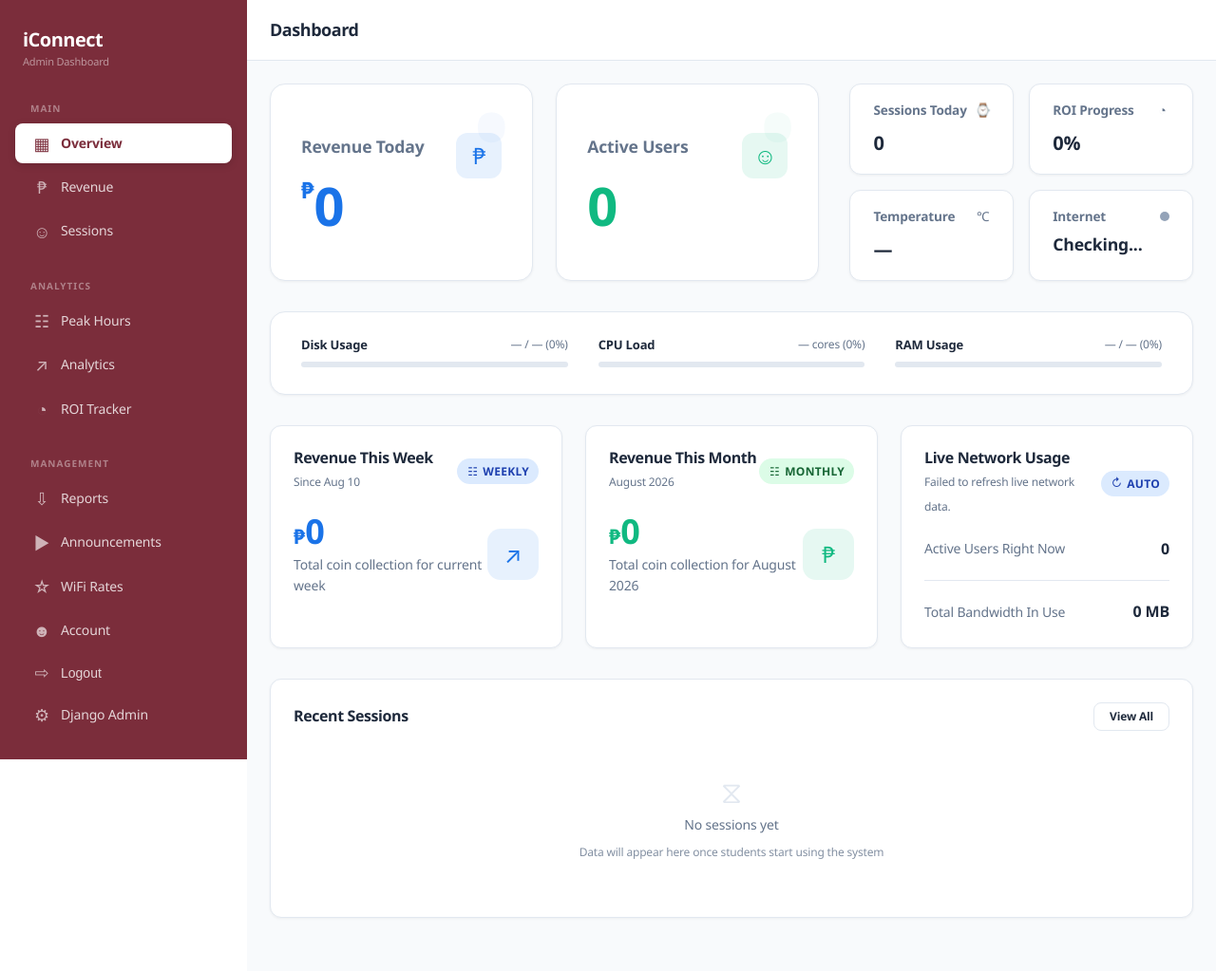
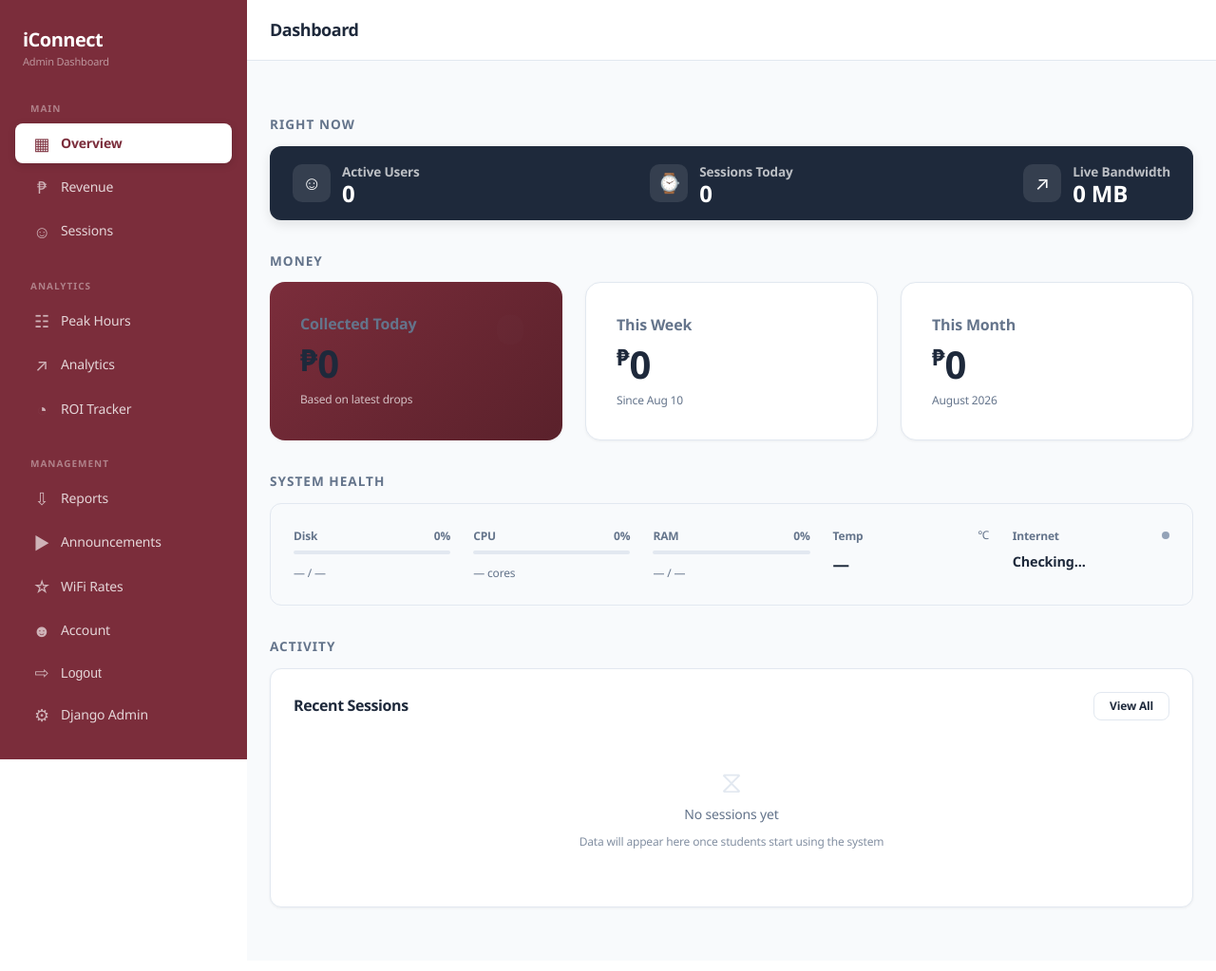
Before and after one commit to loricohenrian/iConnect, a Django app: page /dashboard/ in a window 1280 px wide. Shown: the whole page at 95% size. After the commit the page ends 957 px from the top, so only its background shows below. Run offline with Django 4.2, Linux system fonts and the light colour scheme; the visitor is signed in with stand-in values (Sample User, id 1); data that the repository does not hold is empty; parts of the project's set-up code (start-up, migrations or seed data) failed here and were passed over.

Commit message:
Redesign: Switch to narrative layout with Right Now, Money, and System Health sections

```diff
--- a/dashboard/templates/dashboard/overview.html
+++ b/dashboard/templates/dashboard/overview.html
@@ -4,296 +4,252 @@
 {% block topbar_title %}Dashboard{% endblock %}
 
 {% block dashboard_content %}
+<style>
+/* Dashboard Narrative Layout */
+.section-title {
+    font-size: 0.85rem;
+    text-transform: uppercase;
+    letter-spacing: 1px;
+    font-weight: 700;
+    color: var(--color-gray);
+    margin-bottom: 0.75rem;
+    margin-top: 2rem;
+}
+.section-title:first-child {
+    margin-top: 0;
+}
 
-<style>
-/* Modern Layout Overrides */
-.dashboard-hero-layout {
-    display: grid;
-    grid-template-columns: 1.6fr 1fr;
-    gap: var(--space-xl);
+/* 1. Right Now - Compact Strip */
+.right-now-strip {
+    display: flex;
+    justify-content: space-between;
+    align-items: center;
+    background: var(--color-dark);
+    color: white;
+    border-radius: 12px;
+    padding: var(--space-md) var(--space-lg);
+    box-shadow: 0 4px 12px rgba(0,0,0,0.1);
     margin-bottom: var(--space-xl);
 }
-@media (max-width: 1024px) {
-    .dashboard-hero-layout {
-        grid-template-columns: 1fr;
+@media (max-width: 768px) {
+    .right-now-strip {
+        flex-direction: column;
+        align-items: flex-start;
+        gap: var(--space-md);
     }
 }
-.hero-main-group {
+.right-now-item {
+    display: flex;
+    align-items: center;
+    gap: 12px;
+}
+.right-now-label {
+    font-size: 0.85rem;
+    color: rgba(255,255,255,0.7);
+    font-weight: 600;
+}
+.right-now-value {
+    font-size: 1.5rem;
+    font-weight: 700;
+    line-height: 1;
+}
+
+/* 2. Money - Large Modular Group */
+.money-grid {
     display: grid;
-    grid-template-columns: 1fr 1fr;
+    grid-template-columns: repeat(3, 1fr);
     gap: var(--space-lg);
 }
-.hero-card-xl {
-    background: #ffffff;
+.money-card {
+    background: white;
     border-radius: 16px;
-    padding: 2rem;
+    padding: var(--space-xl);
     box-shadow: var(--shadow-sm);
     border: 1px solid var(--color-border);
-    display: flex;
-    flex-direction: column;
-    justify-content: center;
     position: relative;
     overflow: hidden;
 }
-.hero-card-xl .stat-label {
-    font-size: 1.1rem;
+.money-card-today {
+    grid-column: span 3;
+    background: linear-gradient(135deg, #7b2d3b 0%, #5a212b 100%);
+    color: white;
+    border: none;
+}
+.money-card-today .stat-label { color: rgba(255,255,255,0.8); }
+.money-card-today .stat-value { color: white; font-size: 4rem; }
+.money-card-today .hero-icon-bg { color: rgba(255,255,255,0.1); }
+@media (min-width: 1024px) {
+    .money-card-today {
+        grid-column: span 1;
+    }
+}
+.money-card .stat-label {
+    font-size: 1rem;
     font-weight: 600;
     color: var(--color-gray);
     margin-bottom: 0.5rem;
 }
-.hero-card-xl .stat-value {
-    font-size: 3.5rem;
+.money-card .stat-value {
+    font-size: 2.5rem;
     font-weight: 800;
     line-height: 1;
-    font-variant-numeric: tabular-nums;
+    color: var(--color-dark);
 }
-.hero-icon-bg {
-    position: absolute;
-    top: -10%;
-    right: -10%;
-    font-size: 8rem;
-    opacity: 0.04;
-    pointer-events: none;
+.money-card .text-xs { font-size: 0.75rem; margin-top: 0.5rem; color: var(--color-gray); }
+.money-card-today .text-xs { color: rgba(255,255,255,0.7); }
+
+/* 3. System Health - Compact Panel */
+.system-health-panel {
+    background: #f8fafc;
+    border-radius: 12px;
+    padding: var(--space-lg);
+    border: 1px solid var(--color-border);
+    display: grid;
+    grid-template-columns: repeat(5, 1fr);
+    gap: var(--space-lg);
 }
-.hero-side-group {
-    display: grid;
-    grid-template-columns: 1fr 1fr;
-    gap: var(--space-md);
-    align-content: start;
+@media (max-width: 1024px) {
+    .system-health-panel { grid-template-columns: repeat(3, 1fr); }
 }
-.stat-card-compact {
-    background: #ffffff;
-    border-radius: 12px;
-    padding: var(--space-md) var(--space-lg);
-    box-shadow: var(--shadow-sm);
-    border: 1px solid var(--color-border);
+@media (max-width: 768px) {
+    .system-health-panel { grid-template-columns: repeat(2, 1fr); }
+}
+.health-item {
     display: flex;
     flex-direction: column;
-    gap: 8px;
+    gap: 6px;
 }
-.stat-card-compact-header {
+.health-header {
     display: flex;
     justify-content: space-between;
     align-items: center;
-    font-size: 0.85rem;
+    font-size: 0.75rem;
+    font-weight: 600;
     color: var(--color-gray);
-    font-weight: 600;
 }
-.stat-card-compact-value {
-    font-size: 1.25rem;
+.health-value {
+    font-size: 1.1rem;
     font-weight: 700;
     color: var(--color-dark);
 }
-.sys-strip-container {
-    background: #ffffff;
-    border-radius: 16px;
-    padding: var(--space-lg) var(--space-xl);
-    box-shadow: var(--shadow-sm);
-    border: 1px solid var(--color-border);
-    margin-bottom: var(--space-xl);
-}
-.sys-strip-grid {
-    display: grid;
-    grid-template-columns: repeat(3, 1fr);
-    gap: var(--space-xl);
-}
-@media (max-width: 768px) {
-    .sys-strip-grid {
-        grid-template-columns: 1fr;
-        gap: var(--space-lg);
-    }
-}
 </style>
 
-<!-- Hero Section (60/40 Split) -->
-<div class="dashboard-hero-layout">
-
-    <!-- Left: 60% Hero Metrics -->
-    <div class="hero-main-group">
-        <!-- Revenue Today (Huge) -->
-        <div class="hero-card-xl animate-fadeIn">
-            <i class="bi bi-cash-stack hero-icon-bg" style="color: #1A73E8;"></i>
-            <div style="display: flex; justify-content: space-between; align-items: flex-start; position: relative;">
-                <div class="stat-label">Revenue Today</div>
-                <div style="width: 48px; height: 48px; border-radius: 12px; background: rgba(26, 115, 232, 0.1); color: #1A73E8; display: flex; align-items: center; justify-content: center; font-size: 24px;">
-                    <i class="bi bi-cash-coin"></i>
-                </div>
-            </div>
-            <div class="stat-value" id="revenue-today" style="color: #1A73E8;">
-                <span style="font-size: 1.5rem; vertical-align: top;">₱</span>{{ revenue_today|default:"0" }}
-            </div>
+<!-- 1. RIGHT NOW -->
+<div class="section-title">Right Now</div>
+<div class="right-now-strip animate-fadeIn">
+    <div class="right-now-item">
+        <div style="width: 40px; height: 40px; border-radius: 10px; background: rgba(255,255,255,0.1); display: flex; align-items: center; justify-content: center; font-size: 20px;">
+            <i class="bi bi-people"></i>
         </div>
-
-        <!-- Connected Users (Huge) -->
-        <div class="hero-card-xl animate-fadeIn" style="animation-delay: 100ms">
-            <i class="bi bi-people-fill hero-icon-bg" style="color: #10B981;"></i>
-            <div style="display: flex; justify-content: space-between; align-items: flex-start; position: relative;">
-                <div class="stat-label">Active Users</div>
-                <div style="width: 48px; height: 48px; border-radius: 12px; background: rgba(16, 185, 129, 0.1); color: #10B981; display: flex; align-items: center; justify-content: center; font-size: 24px;">
-                    <i class="bi bi-people"></i>
-                </div>
-            </div>
-            <div class="stat-value" id="connected-users" style="color: #10B981;">
-                {{ total_connected|default:"0" }}
-            </div>
+        <div>
+            <div class="right-now-label">Active Users</div>
+            <div class="right-now-value" id="live-active-users">{{ total_connected|default:"0" }}</div>
         </div>
     </div>
-
-    <!-- Right: 40% Secondary Metrics Grid (2x2) -->
-    <div class="hero-side-group">
-        <!-- Sessions Today -->
-        <div class="stat-card-compact animate-fadeIn" style="animation-delay: 200ms">
-            <div class="stat-card-compact-header">
-                <span>Sessions Today</span>
-                <i class="bi bi-clock text-muted"></i>
-            </div>
-            <div class="stat-card-compact-value" id="sessions-today">{{ sessions_today|default:"0" }}</div>
+    <div class="right-now-item">
+        <div style="width: 40px; height: 40px; border-radius: 10px; background: rgba(255,255,255,0.1); display: flex; align-items: center; justify-content: center; font-size: 20px;">
+            <i class="bi bi-clock"></i>
         </div>
-
-        <!-- ROI Progress -->
-        <div class="stat-card-compact animate-fadeIn" style="animation-delay: 250ms">
-            <div class="stat-card-compact-header">
-                <span>ROI Progress</span>
-                <i class="bi bi-pie-chart text-muted"></i>
-            </div>
-            <div class="stat-card-compact-value" id="roi-progress">{{ roi_percentage|default:"0" }}%</div>
-        </div>
-
-        <!-- Temperature -->
-        <div class="stat-card-compact animate-fadeIn" style="animation-delay: 300ms">
-            <div class="stat-card-compact-header">
-                <span>Temperature</span>
-                <i class="bi bi-thermometer-half text-muted"></i>
-            </div>
-            <div class="stat-card-compact-value" id="sys-cpu-temp">—</div>
-        </div>
-
-        <!-- Internet Status -->
-        <div class="stat-card-compact animate-fadeIn" style="animation-delay: 350ms">
-            <div class="stat-card-compact-header">
-                <span>Internet</span>
-                <div id="sys-internet-dot" style="width: 10px; height: 10px; border-radius: 50%; background: #94A3B8;"></div>
-            </div>
-            <div class="stat-card-compact-value" id="sys-internet-text" style="font-size: 1.1rem; line-height: 1.25rem;">Checking...</div>
+        <div>
+            <div class="right-now-label">Sessions Today</div>
+            <div class="right-now-value" id="sessions-today">{{ sessions_today|default:"0" }}</div>
         </div>
     </div>
-
-</div>
-
-<!-- System Resources Strip -->
-<div class="sys-strip-container animate-fadeIn" style="animation-delay: 400ms;">
-    <div class="sys-strip-grid">
-        <!-- Disk Card -->
+    <div class="right-now-item">
+        <div style="width: 40px; height: 40px; border-radius: 10px; background: rgba(255,255,255,0.1); display: flex; align-items: center; justify-content: center; font-size: 20px;">
+            <i class="bi bi-activity"></i>
+        </div>
         <div>
-            <div style="display: flex; justify-content: space-between; align-items: center; margin-bottom: 8px;">
-                <div style="font-weight: 600; font-size: 13px; color: var(--color-dark);">Disk Usage</div>
-                <div style="font-size: 12px; color: var(--color-gray);"><span id="sys-disk-used">—</span> / <span id="sys-disk-total">—</span> (<span id="sys-disk-pct">0%</span>)</div>
-            </div>
-            <div class="progress-bar-bg" style="height: 6px;">
-                <div id="sys-disk-bar" class="progress-bar-fill progress-success"></div>
-            </div>
-        </div>
-
-        <!-- CPU Card -->
-        <div>
-            <div style="display: flex; justify-content: space-between; align-items: center; margin-bottom: 8px;">
-                <div style="font-weight: 600; font-size: 13px; color: var(--color-dark);">CPU Load</div>
-                <div style="font-size: 12px; color: var(--color-gray);"><span id="sys-cpu-count">—</span> cores (<span id="sys-cpu-pct">0%</span>)</div>
-            </div>
-            <div class="progress-bar-bg" style="height: 6px;">
-                <div id="sys-cpu-bar" class="progress-bar-fill progress-success"></div>
-            </div>
-        </div>
-
-        <!-- RAM Card -->
-        <div>
-            <div style="display: flex; justify-content: space-between; align-items: center; margin-bottom: 8px;">
-                <div style="font-weight: 600; font-size: 13px; color: var(--color-dark);">RAM Usage</div>
-                <div style="font-size: 12px; color: var(--color-gray);"><span id="sys-ram-used">—</span> / <span id="sys-ram-total">—</span> (<span id="sys-ram-pct">0%</span>)</div>
-            </div>
-            <div class="progress-bar-bg" style="height: 6px;">
-                <div id="sys-ram-bar" class="progress-bar-fill progress-success"></div>
-            </div>
+            <div class="right-now-label">Live Bandwidth</div>
+            <div class="right-now-value" id="live-total-bandwidth">0 MB</div>
+            <div id="live-network-meta" style="display:none;"></div>
         </div>
     </div>
 </div>
 
-<div class="stats-grid" style="grid-template-columns: repeat(3, 1fr);">
-    <!-- Revenue This Week Card -->
-    <div class="chart-card animate-fadeIn" style="animation-delay: 400ms; margin-bottom: 0;">
-        <div class="chart-header" style="margin-bottom: 1.25rem;">
-            <div>
-                <h3 class="chart-title" style="margin-bottom: 2px;">Revenue This Week</h3>
-                <span class="text-xs text-muted">Since {{ start_of_week_date }}</span>
-            </div>
-            <span class="badge badge-info" style="font-size: 0.75rem; padding: 4px 10px;">
-                <i class="bi bi-calendar-week" style="margin-right: 4px;"></i>Weekly
-            </span>
-        </div>
-        <div class="d-flex align-items-center justify-content-between">
-            <div>
-                <div style="font-size: 2.25rem; font-weight: 800; color: #1A73E8; line-height: 1.1; font-variant-numeric: tabular-nums;">
-                    <span style="font-size: 0.6em; vertical-align: baseline;">₱</span>{{ revenue_this_week|default:"0" }}
-                </div>
-                <div class="text-small text-muted mt-xs">Total coin collection for current week</div>
-            </div>
-            <div style="width: 54px; height: 54px; border-radius: 14px; background: rgba(26, 115, 232, 0.1); color: #1A73E8; display: flex; align-items: center; justify-content: center; font-size: 24px; flex-shrink: 0;">
-                <i class="bi bi-graph-up-arrow"></i>
-            </div>
-        </div>
+<!-- 2. MONEY -->
+<div class="section-title">Money</div>
+<div class="money-grid mb-xl">
+    <!-- Today -->
+    <div class="money-card money-card-today animate-fadeIn" style="animation-delay: 100ms">
+        <i class="bi bi-cash-stack hero-icon-bg" style="position:absolute; top:-10%; right:-5%; font-size: 8rem; opacity: 0.15; pointer-events:none;"></i>
+        <div class="stat-label">Collected Today</div>
+        <div class="stat-value" id="revenue-today"><span style="font-size: 2rem; vertical-align: top;">₱</span>{{ revenue_today|default:"0" }}</div>
+        <div class="text-xs">Based on latest drops</div>
     </div>
 
-    <!-- Revenue This Month Card -->
-    <div class="chart-card animate-fadeIn" style="animation-delay: 500ms; margin-bottom: 0;">
-        <div class="chart-header" style="margin-bottom: 1.25rem;">
-            <div>
-                <h3 class="chart-title" style="margin-bottom: 2px;">Revenue This Month</h3>
-                <span class="text-xs text-muted">{{ current_month_name }}</span>
-            </div>
-            <span class="badge badge-success" style="font-size: 0.75rem; padding: 4px 10px;">
-                <i class="bi bi-calendar-month" style="margin-right: 4px;"></i>Monthly
-            </span>
-        </div>
-        <div class="d-flex align-items-center justify-content-between">
-            <div>
-                <div style="font-size: 2.25rem; font-weight: 800; color: #10B981; line-height: 1.1; font-variant-numeric: tabular-nums;">
-                    <span style="font-size: 0.6em; vertical-align: baseline;">₱</span>{{ revenue_this_month|default:"0" }}
-                </div>
-                <div class="text-small text-muted mt-xs">Total coin collection for {{ current_month_name }}</div>
-            </div>
-            <div style="width: 54px; height: 54px; border-radius: 14px; background: rgba(16, 185, 129, 0.1); color: #10B981; display: flex; align-items: center; justify-content: center; font-size: 24px; flex-shrink: 0;">
-                <i class="bi bi-wallet2"></i>
-            </div>
-        </div>
+    <!-- Week -->
+    <div class="money-card animate-fadeIn" style="animation-delay: 150ms">
+        <div class="stat-label">This Week</div>
+        <div class="stat-value" style="color: var(--color-dark);"><span style="font-size: 1.5rem; vertical-align: top;">₱</span>{{ revenue_this_week|default:"0" }}</div>
+        <div class="text-xs">Since {{ start_of_week_date }}</div>
     </div>
 
-    <!-- Live Network Usage -->
-    <div class="chart-card animate-fadeIn" style="animation-delay: 650ms; margin-bottom: 0;">
-        <div class="chart-header" style="margin-bottom: 1.25rem;">
-            <div>
-                <h3 class="chart-title" style="margin-bottom: 2px;">Live Network Usage</h3>
-                <span class="text-xs text-muted" id="live-network-meta">Waiting for live update...</span>
-            </div>
-            <span class="badge badge-info" style="font-size: 0.75rem; padding: 4px 10px;">
-                <i class="bi bi-arrow-repeat" style="margin-right: 4px;"></i>Auto
-            </span>
-        </div>
-        <div class="d-flex flex-column gap-md">
-            <div class="d-flex justify-content-between align-items-center">
-                <span class="text-small text-muted font-medium">Active Users Right Now</span>
-                <span class="font-bold text-lg" style="color: var(--color-dark);" id="live-active-users">0</span>
-            </div>
-            <div style="width: 100%; height: 1px; background: var(--color-border); margin: 4px 0;"></div>
-            <div class="d-flex justify-content-between align-items-center">
-                <span class="text-small text-muted font-medium">Total Bandwidth In Use</span>
-                <span class="font-bold text-lg" style="color: var(--color-dark);" id="live-total-bandwidth">0 MB</span>
-            </div>
-        </div>
+    <!-- Month -->
+    <div class="money-card animate-fadeIn" style="animation-delay: 200ms">
+        <div class="stat-label">This Month</div>
+        <div class="stat-value" style="color: var(--color-dark);"><span style="font-size: 1.5rem; vertical-align: top;">₱</span>{{ revenue_this_month|default:"0" }}</div>
+        <div class="text-xs">{{ current_month_name }}</div>
     </div>
 </div>
 
-<!-- Recent Sessions Table -->
-<div class="chart-card mt-lg animate-fadeIn" style="animation-delay: 700ms">
+<!-- 3. SYSTEM HEALTH -->
+<div class="section-title">System Health</div>
+<div class="system-health-panel mb-xl animate-fadeIn" style="animation-delay: 300ms">
+    <!-- Disk -->
+    <div class="health-item">
+        <div class="health-header">
+            <span>Disk</span>
+            <span id="sys-disk-pct">0%</span>
+        </div>
+        <div class="progress-bar-bg" style="height: 4px;">
+            <div id="sys-disk-bar" class="progress-bar-fill progress-success"></div>
+        </div>
+        <div class="text-xs text-muted"><span id="sys-disk-used">—</span> / <span id="sys-disk-total">—</span></div>
+    </div>
+    <!-- CPU -->
+    <div class="health-item">
+        <div class="health-header">
+            <span>CPU</span>
+            <span id="sys-cpu-pct">0%</span>
+        </div>
+        <div class="progress-bar-bg" style="height: 4px;">
+            <div id="sys-cpu-bar" class="progress-bar-fill progress-success"></div>
+        </div>
+        <div class="text-xs text-muted"><span id="sys-cpu-count">—</span> cores</div>
+    </div>
+    <!-- RAM -->
+    <div class="health-item">
+        <div class="health-header">
+            <span>RAM</span>
+            <span id="sys-ram-pct">0%</span>
+        </div>
+        <div class="progress-bar-bg" style="height: 4px;">
+            <div id="sys-ram-bar" class="progress-bar-fill progress-success"></div>
+        </div>
+        <div class="text-xs text-muted"><span id="sys-ram-used">—</span> / <span id="sys-ram-total">—</span></div>
+    </div>
+    <!-- Temp -->
+    <div class="health-item">
+        <div class="health-header">
+            <span>Temp</span>
+            <i class="bi bi-thermometer-half"></i>
+        </div>
+        <div class="health-value" id="sys-cpu-temp">—</div>
+    </div>
+    <!-- Internet -->
+    <div class="health-item">
+        <div class="health-header">
+            <span>Internet</span>
+            <div id="sys-internet-dot" style="width: 8px; height: 8px; border-radius: 50%; background: #94A3B8;"></div>
+        </div>
+        <div class="health-value" id="sys-internet-text" style="font-size: 0.9rem;">Checking...</div>
+    </div>
+</div>
+
+<!-- 4. ACTIVITY -->
+<div class="section-title">Activity</div>
+<div class="chart-card animate-fadeIn" style="animation-delay: 400ms">
     <div class="chart-header">
         <h3 class="chart-title">Recent Sessions</h3>
         <a href="{% url 'dashboard:sessions' %}" class="btn btn-sm btn-secondary">View All</a>
```
